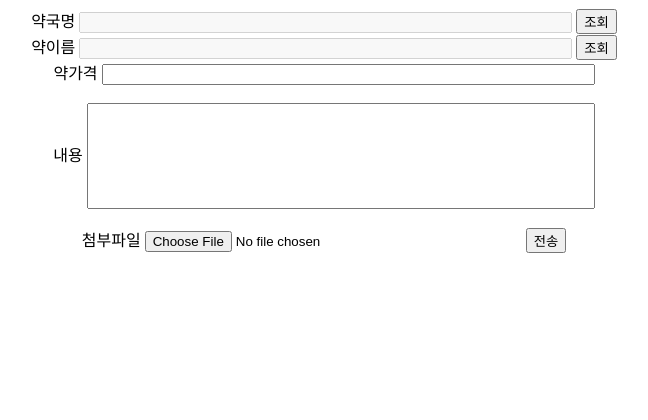
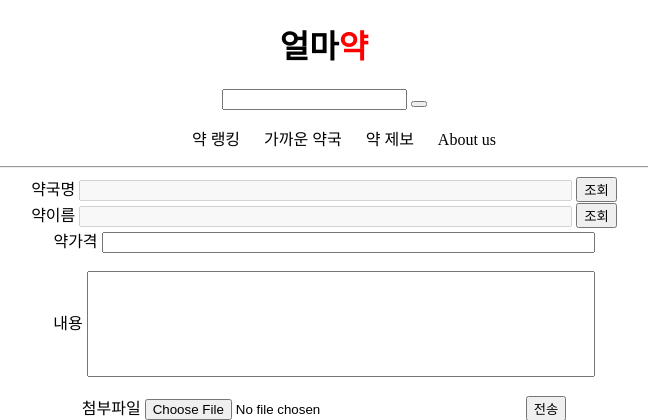
Before and after one commit to KNU-OSP10/FinalProject, a Flask app: template flask_files/templates/report.html in a window 1280 px wide. Shown: the top 420 px of the page, without its empty margins (316-964 px from the left). Run offline with Flask 2, Linux system fonts and the light colour scheme; the template is opened without the code that fills it, so the values that code supplies are empty.

Commit message:
update report.html with banner

```diff
--- a/flask_files/templates/report.html
+++ b/flask_files/templates/report.html
@@ -6,6 +6,19 @@
     <meta name="viewport" content="width=device-width, initial-scale=1.0">
     <title>얼마약?!</title>
     <style>
+        header{
+            text-align: center;
+            font:"백묵굴림";
+        }
+        header h1 span{
+            color:red;
+        }
+
+        header nav ul li {
+            display: inline;
+            margin:0 10px;
+        }
+
         form{
             text-align: center;
         }
@@ -19,7 +32,23 @@
     </style>
 </head>
 <body>
-    <!-- 위에 배너 만들기. 배너는 계속 쓸 수 있게 하기.-->
+
+    <header>
+        <h1>얼마<span>약</span></h1>
+        <div class="search">
+        <input type="text">
+        <button type="button"></button>
+        </div>
+        <nav>
+            <ul>
+                <li>약 랭킹</li>
+                <li>가까운 약국</li>
+                <li>약 제보</li>
+                <li>About us</li>
+            </ul>
+        </nav>
+    </header>
+    <hr>
     <!-- 검색 창 포함해서 만들기(배너)-->
     <form name="input" method="get" action=""> <!-- 넣어주는 방식이니까, get 으로 넣어주기. post 아니다! -->
         약국명 <input type="text" class="nonDescription" id="pharmName" name="pharmName" disabled /required >
@@ -38,7 +67,8 @@
     <!-- 약 가격(입력하고 집어넣기)-->
     <!-- 내용(입력박스로 만들고 집어넣기)-->
 
-        첨부파일 <input type="file" id = "imageFile" name="fileUpload" /required>
+        첨부파일
+        <input type="file" id = "imageFile" name="fileUpload" /required>
         &nbsp;&nbsp;&nbsp;&nbsp;&nbsp;&nbsp;&nbsp;&nbsp;&nbsp;&nbsp;&nbsp;&nbsp;&nbsp;&nbsp;&nbsp;
         &nbsp;&nbsp;&nbsp;&nbsp;&nbsp;&nbsp;&nbsp;&nbsp;&nbsp;&nbsp;&nbsp;&nbsp;&nbsp;&nbsp;
     <!-- 첨부사진 집어넣기(파일선택 태그 넣고, 파일 선택할수 있게끔) -->
```
